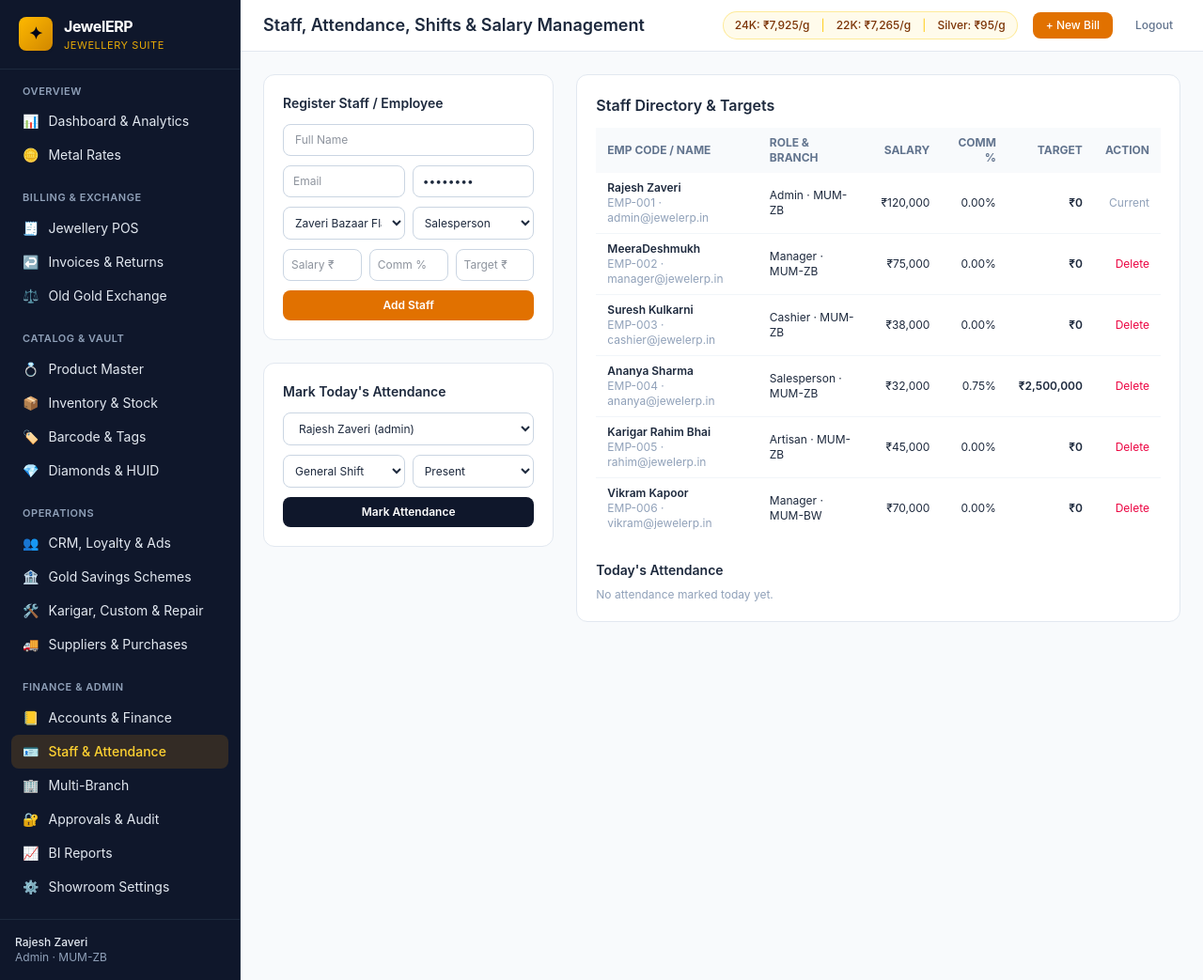
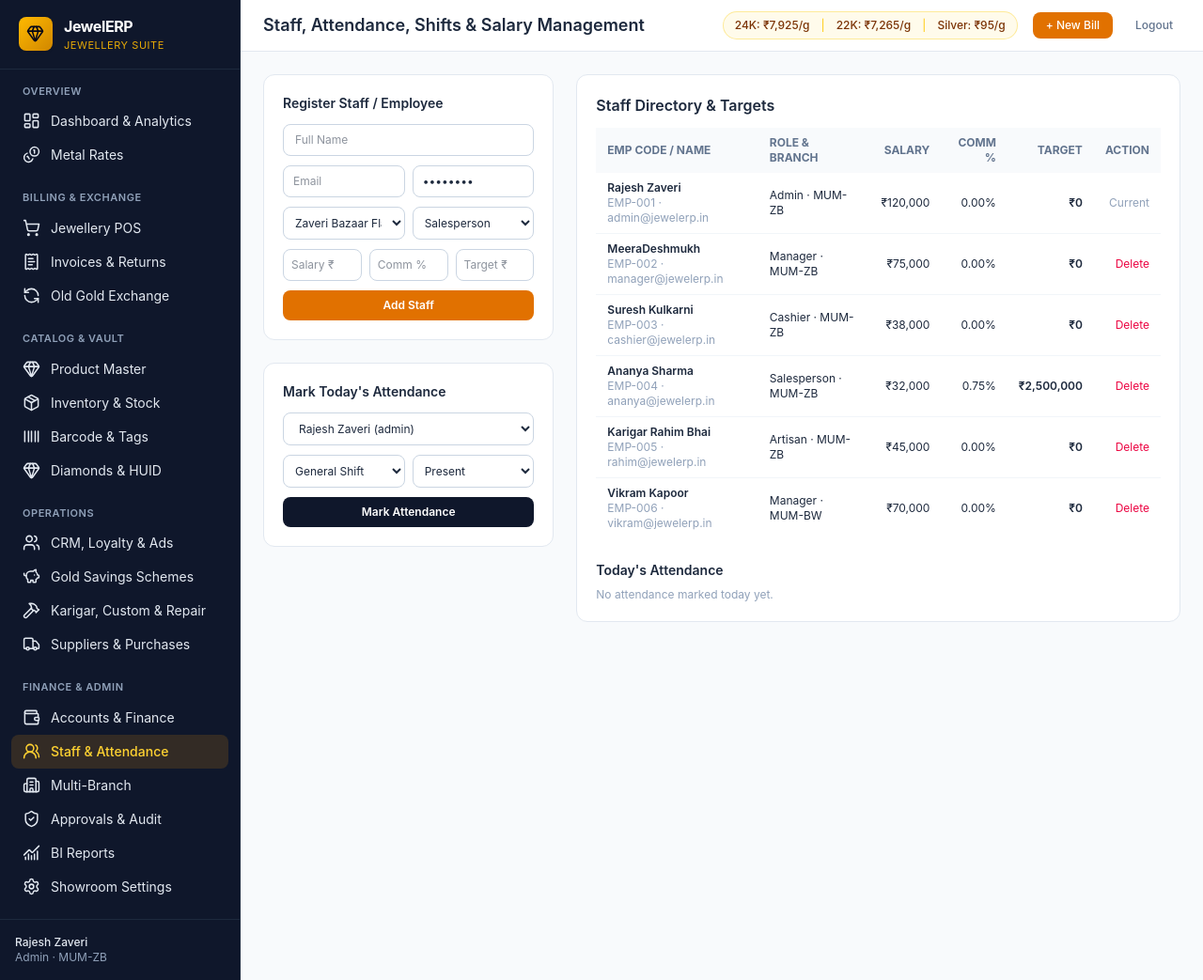
Before and after one commit to karthik-chopperla/jewellery, a Laravel app: page /staff in a window 1280 px wide. Shown: the whole page at 94% size. Run offline with Laravel 12, Linux system fonts and the light colour scheme; a user stored in the database is signed in; data comes from the database, SQL or seed files in the repository; data that the repository does not hold is empty; style sheets or scripts are compiled from the project's sources.

Commit message:
Replace sidebar emojis with Lucide icons

```diff
--- a/package.json
+++ b/package.json
@@ -18,6 +18,9 @@
     },
     "dependencies": {
         "alpinejs": "^3.17.5",
-        "chart.js": "^4.6.1"
+        "chart.js": "^4.6.1",
+        "lucide-react": "^1.73.0",
+        "react": "^19.3.1",
+        "react-dom": "^19.3.1"
     }
 }
--- a/resources/js/app.js
+++ b/resources/js/app.js
@@ -1,7 +1,65 @@
 import Alpine from 'alpinejs';
 import Chart from 'chart.js/auto';
+import { createElement } from 'react';
+import { createRoot } from 'react-dom/client';
+import {
+    Barcode,
+    Building2,
+    ChartNoAxesCombined,
+    Coins,
+    Gem,
+    Hammer,
+    LayoutDashboard,
+    Package,
+    PiggyBank,
+    ReceiptText,
+    RefreshCcw,
+    Settings,
+    ShieldCheck,
+    ShoppingCart,
+    Truck,
+    Users,
+    UsersRound,
+    Wallet,
+} from 'lucide-react';
 
 window.Alpine = Alpine;
 window.Chart = Chart;
 
 Alpine.start();
+
+const sidebarIcons = {
+    Barcode,
+    Building2,
+    ChartNoAxesCombined,
+    Coins,
+    Gem,
+    Hammer,
+    LayoutDashboard,
+    Package,
+    PiggyBank,
+    ReceiptText,
+    RefreshCcw,
+    Settings,
+    ShieldCheck,
+    ShoppingCart,
+    Truck,
+    Users,
+    UsersRound,
+    Wallet,
+};
+
+document.querySelectorAll('[data-sidebar-icon]').forEach((element) => {
+    const Icon = sidebarIcons[element.dataset.sidebarIcon];
+
+    if (!Icon) {
+        throw new Error(`Unknown sidebar icon: ${element.dataset.sidebarIcon}`);
+    }
+
+    createRoot(element).render(createElement(Icon, {
+        size: 19,
+        strokeWidth: 1.9,
+        'aria-hidden': true,
+        focusable: false,
+    }));
+});
--- a/resources/views/layouts/app.blade.php
+++ b/resources/views/layouts/app.blade.php
@@ -13,7 +13,7 @@
     <aside class="no-print w-64 bg-slate-900 text-slate-200 flex-shrink-0 flex flex-col border-r border-slate-800">
         <div class="px-5 py-4 border-b border-slate-800 flex items-center gap-3">
             <div class="w-9 h-9 rounded-lg bg-gradient-to-br from-amber-400 to-yellow-600 flex items-center justify-center text-slate-950 font-bold text-lg shadow">
-                ✦
+                <span data-sidebar-icon="Gem" class="inline-flex h-5 w-5" aria-hidden="true"></span>
             </div>
             <div>
                 <div class="font-bold text-white tracking-tight truncate max-w-[150px]" title="{{ $businessName }}">{{ $businessName }}</div>
@@ -26,12 +26,12 @@
                 <div class="px-3 mb-1.5 text-[11px] font-semibold uppercase tracking-wider text-slate-400">Overview</div>
                 @if(auth()->user()->hasPermission('dashboard'))
                 <a href="{{ route('dashboard') }}" class="flex items-center gap-2.5 px-3 py-2 rounded-lg {{ request()->routeIs('dashboard') ? 'bg-amber-500/15 text-amber-300 font-medium' : 'hover:bg-slate-800/70' }}">
-                    <span>📊</span> Dashboard & Analytics
+                    <span data-sidebar-icon="LayoutDashboard" class="inline-flex h-5 w-5 shrink-0 text-current" aria-hidden="true"></span> Dashboard & Analytics
                 </a>
                 @endif
                 @if(auth()->user()->hasPermission('rates'))
                 <a href="{{ route('rates.index') }}" class="flex items-center gap-2.5 px-3 py-2 rounded-lg {{ request()->routeIs('rates.*') ? 'bg-amber-500/15 text-amber-300 font-medium' : 'hover:bg-slate-800/70' }}">
-                    <span>🪙</span> Metal Rates
+                    <span data-sidebar-icon="Coins" class="inline-flex h-5 w-5 shrink-0 text-current" aria-hidden="true"></span> Metal Rates
                 </a>
                 @endif
             </div>
@@ -40,15 +40,15 @@
                 <div class="px-3 mb-1.5 text-[11px] font-semibold uppercase tracking-wider text-slate-400">Billing & Exchange</div>
                 @if(auth()->user()->hasPermission('pos'))
                 <a href="{{ route('pos.index') }}" class="flex items-center gap-2.5 px-3 py-2 rounded-lg {{ request()->routeIs('pos.index') ? 'bg-amber-500/15 text-amber-300 font-medium' : 'hover:bg-slate-800/70' }}">
-                    <span>🧾</span> Jewellery POS
+                    <span data-sidebar-icon="ShoppingCart" class="inline-flex h-5 w-5 shrink-0 text-current" aria-hidden="true"></span> Jewellery POS
                 </a>
                 <a href="{{ route('pos.invoices') }}" class="flex items-center gap-2.5 px-3 py-2 rounded-lg {{ request()->routeIs('pos.invoices', 'pos.invoice') ? 'bg-amber-500/15 text-amber-300 font-medium' : 'hover:bg-slate-800/70' }}">
-                    <span>↩️</span> Invoices & Returns
+                    <span data-sidebar-icon="ReceiptText" class="inline-flex h-5 w-5 shrink-0 text-current" aria-hidden="true"></span> Invoices & Returns
                 </a>
                 @endif
                 @if(auth()->user()->hasPermission('old_gold'))
                 <a href="{{ route('old_gold.index') }}" class="flex items-center gap-2.5 px-3 py-2 rounded-lg {{ request()->routeIs('old_gold.*') ? 'bg-amber-500/15 text-amber-300 font-medium' : 'hover:bg-slate-800/70' }}">
-                    <span>⚖️</span> Old Gold Exchange
+                    <span data-sidebar-icon="RefreshCcw" class="inline-flex h-5 w-5 shrink-0 text-current" aria-hidden="true"></span> Old Gold Exchange
                 </a>
                 @endif
             </div>
@@ -57,16 +57,16 @@
                 <div class="px-3 mb-1.5 text-[11px] font-semibold uppercase tracking-wider text-slate-400">Catalog & Vault</div>
                 @if(auth()->user()->hasPermission('inventory'))
                 <a href="{{ route('products.index') }}" class="flex items-center gap-2.5 px-3 py-2 rounded-lg {{ request()->routeIs('products.*') ? 'bg-amber-500/15 text-amber-300 font-medium' : 'hover:bg-slate-800/70' }}">
-                    <span>💍</span> Product Master
+                    <span data-sidebar-icon="Gem" class="inline-flex h-5 w-5 shrink-0 text-current" aria-hidden="true"></span> Product Master
                 </a>
                 <a href="{{ route('inventory.index') }}" class="flex items-center gap-2.5 px-3 py-2 rounded-lg {{ request()->routeIs('inventory.index') ? 'bg-amber-500/15 text-amber-300 font-medium' : 'hover:bg-slate-800/70' }}">
-                    <span>📦</span> Inventory & Stock
+                    <span data-sidebar-icon="Package" class="inline-flex h-5 w-5 shrink-0 text-current" aria-hidden="true"></span> Inventory & Stock
                 </a>
                 <a href="{{ route('inventory.labels') }}" class="flex items-center gap-2.5 px-3 py-2 rounded-lg {{ request()->routeIs('inventory.labels') ? 'bg-amber-500/15 text-amber-300 font-medium' : 'hover:bg-slate-800/70' }}">
-                    <span>🏷️</span> Barcode & Tags
+                    <span data-sidebar-icon="Barcode" class="inline-flex h-5 w-5 shrink-0 text-current" aria-hidden="true"></span> Barcode & Tags
                 </a>
                 <a href="{{ route('stones.hallmark') }}" class="flex items-center gap-2.5 px-3 py-2 rounded-lg {{ request()->routeIs('stones.hallmark') ? 'bg-amber-500/15 text-amber-300 font-medium' : 'hover:bg-slate-800/70' }}">
-                    <span>💎</span> Diamonds & HUID
+                    <span data-sidebar-icon="Gem" class="inline-flex h-5 w-5 shrink-0 text-current" aria-hidden="true"></span> Diamonds & HUID
                 </a>
                 @endif
             </div>
@@ -75,22 +75,22 @@
                 <div class="px-3 mb-1.5 text-[11px] font-semibold uppercase tracking-wider text-slate-400">Operations</div>
                 @if(auth()->user()->hasPermission('customers'))
                 <a href="{{ route('crm.index') }}" class="flex items-center gap-2.5 px-3 py-2 rounded-lg {{ request()->routeIs('crm.*') ? 'bg-amber-500/15 text-amber-300 font-medium' : 'hover:bg-slate-800/70' }}">
-                    <span>👥</span> CRM, Loyalty & Ads
+                    <span data-sidebar-icon="Users" class="inline-flex h-5 w-5 shrink-0 text-current" aria-hidden="true"></span> CRM, Loyalty & Ads
                 </a>
                 @endif
                 @if(auth()->user()->hasPermission('schemes'))
                 <a href="{{ route('schemes.index') }}" class="flex items-center gap-2.5 px-3 py-2 rounded-lg {{ request()->routeIs('schemes.*') ? 'bg-amber-500/15 text-amber-300 font-medium' : 'hover:bg-slate-800/70' }}">
-                    <span>🏦</span> Gold Savings Schemes
+                    <span data-sidebar-icon="PiggyBank" class="inline-flex h-5 w-5 shrink-0 text-current" aria-hidden="true"></span> Gold Savings Schemes
                 </a>
                 @endif
                 @if(auth()->user()->hasPermission(['manufacturing', 'custom_orders', 'repairs']))
                 <a href="{{ route('workshop.index') }}" class="flex items-center gap-2.5 px-3 py-2 rounded-lg {{ request()->routeIs('workshop.*') ? 'bg-amber-500/15 text-amber-300 font-medium' : 'hover:bg-slate-800/70' }}">
-                    <span>🛠️</span> Karigar, Custom & Repair
+                    <span data-sidebar-icon="Hammer" class="inline-flex h-5 w-5 shrink-0 text-current" aria-hidden="true"></span> Karigar, Custom & Repair
                 </a>
                 @endif
                 @if(auth()->user()->hasPermission('purchases'))
                 <a href="{{ route('purchases.index') }}" class="flex items-center gap-2.5 px-3 py-2 rounded-lg {{ request()->routeIs('purchases.*') ? 'bg-amber-500/15 text-amber-300 font-medium' : 'hover:bg-slate-800/70' }}">
-                    <span>🚚</span> Suppliers & Purchases
+                    <span data-sidebar-icon="Truck" class="inline-flex h-5 w-5 shrink-0 text-current" aria-hidden="true"></span> Suppliers & Purchases
                 </a>
                 @endif
             </div>
@@ -99,32 +99,32 @@
                 <div class="px-3 mb-1.5 text-[11px] font-semibold uppercase tracking-wider text-slate-400">Finance & Admin</div>
                 @if(auth()->user()->hasPermission('accounts'))
                 <a href="{{ route('finance.index') }}" class="flex items-center gap-2.5 px-3 py-2 rounded-lg {{ request()->routeIs('finance.*') ? 'bg-amber-500/15 text-amber-300 font-medium' : 'hover:bg-slate-800/70' }}">
-                    <span>📒</span> Accounts & Finance
+                    <span data-sidebar-icon="Wallet" class="inline-flex h-5 w-5 shrink-0 text-current" aria-hidden="true"></span> Accounts & Finance
                 </a>
                 @endif
                 @if(auth()->user()->hasPermission('staff'))
                 <a href="{{ route('admin.staff') }}" class="flex items-center gap-2.5 px-3 py-2 rounded-lg {{ request()->routeIs('admin.staff') ? 'bg-amber-500/15 text-amber-300 font-medium' : 'hover:bg-slate-800/70' }}">
-                    <span>🪪</span> Staff & Attendance
+                    <span data-sidebar-icon="UsersRound" class="inline-flex h-5 w-5 shrink-0 text-current" aria-hidden="true"></span> Staff & Attendance
                 </a>
                 @endif
                 @if(auth()->user()->hasPermission('branches'))
                 <a href="{{ route('admin.branches') }}" class="flex items-center gap-2.5 px-3 py-2 rounded-lg {{ request()->routeIs('admin.branches') ? 'bg-amber-500/15 text-amber-300 font-medium' : 'hover:bg-slate-800/70' }}">
-                    <span>🏢</span> Multi-Branch
+                    <span data-sidebar-icon="Building2" class="inline-flex h-5 w-5 shrink-0 text-current" aria-hidden="true"></span> Multi-Branch
                 </a>
                 @endif
                 @if(auth()->user()->hasPermission(['security', 'approvals']))
                 <a href="{{ route('admin.security') }}" class="flex items-center gap-2.5 px-3 py-2 rounded-lg {{ request()->routeIs('admin.security') ? 'bg-amber-500/15 text-amber-300 font-medium' : 'hover:bg-slate-800/70' }}">
-                    <span>🔐</span> Approvals & Audit
+                    <span data-sidebar-icon="ShieldCheck" class="inline-flex h-5 w-5 shrink-0 text-current" aria-hidden="true"></span> Approvals & Audit
                 </a>
                 @endif
                 @if(auth()->user()->hasPermission('reports'))
                 <a href="{{ route('admin.reports') }}" class="flex items-center gap-2.5 px-3 py-2 rounded-lg {{ request()->routeIs('admin.reports') ? 'bg-amber-500/15 text-amber-300 font-medium' : 'hover:bg-slate-800/70' }}">
-                    <span>📈</span> BI Reports
+                    <span data-sidebar-icon="ChartNoAxesCombined" class="inline-flex h-5 w-5 shrink-0 text-current" aria-hidden="true"></span> BI Reports
                 </a>
                 @endif
                 @if(auth()->user()->hasPermission('settings'))
                 <a href="{{ route('settings.index') }}" class="flex items-center gap-2.5 px-3 py-2 rounded-lg {{ request()->routeIs('settings.*') ? 'bg-amber-500/15 text-amber-300 font-medium' : 'hover:bg-slate-800/70' }}">
-                    <span>⚙️</span> Showroom Settings
+                    <span data-sidebar-icon="Settings" class="inline-flex h-5 w-5 shrink-0 text-current" aria-hidden="true"></span> Showroom Settings
                 </a>
                 @endif
             </div>
```
Also changed, not shown: package-lock.json.
